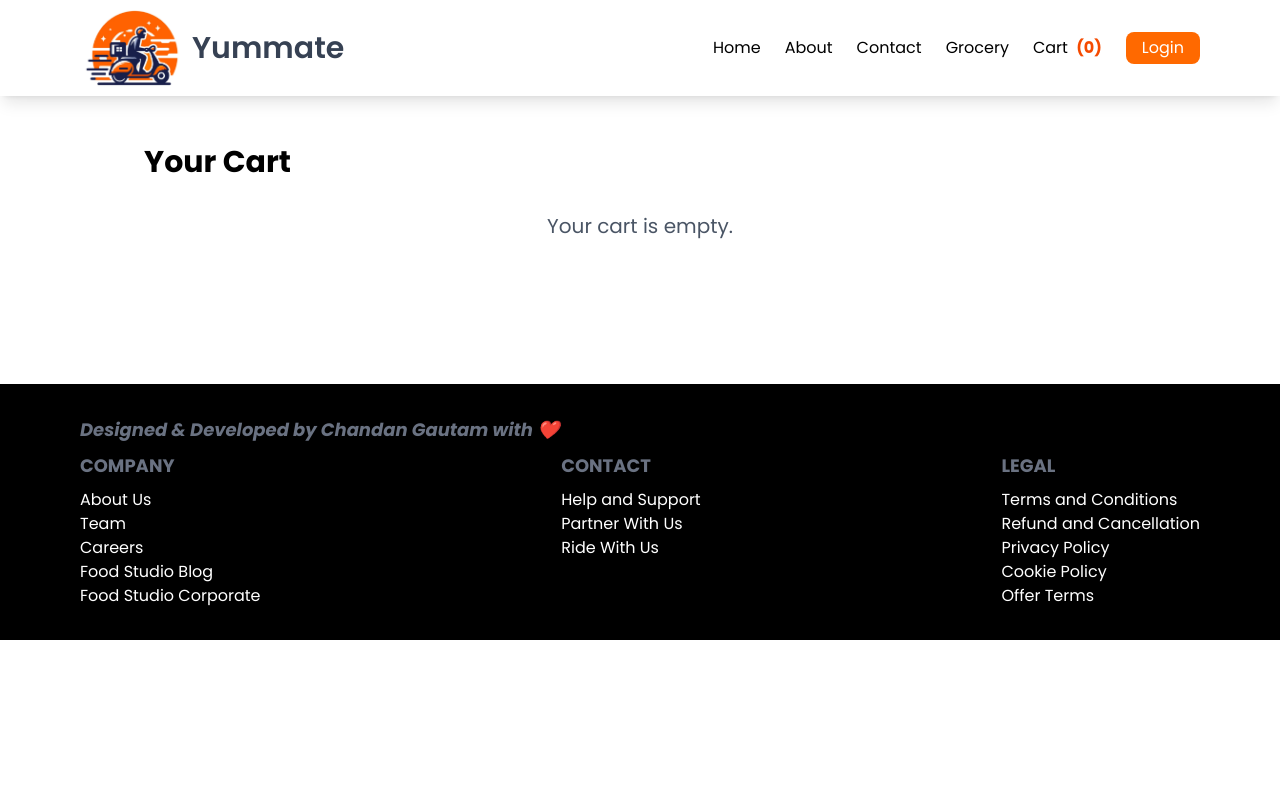
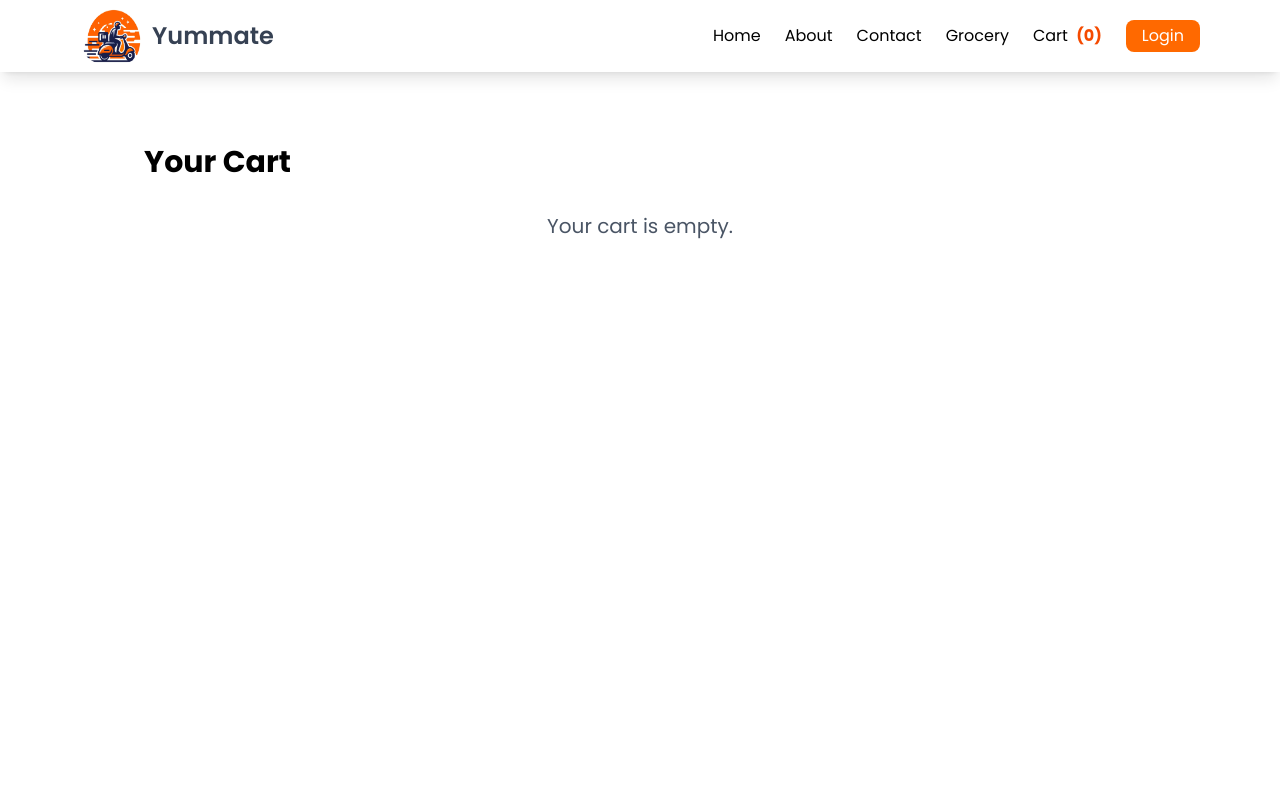
Before and after one commit to chandan-16/yummate-react, a React (Create React App) app: page /cart in a window 1280 px wide. Shown: the top 800 px of the page. Built offline with nearby package versions, Linux system fonts and the light colour scheme.

Commit message:
Removed consoles, css styles changed of header and components

```diff
--- a/src/components/Cart.js
+++ b/src/components/Cart.js
@@ -4,11 +4,10 @@ import { remove } from "../utils/cartSlice";
 const Cart = () => {
   const dispatch = useDispatch();
   const cartItem = useSelector(state => state.cartState.cartList);
-  console.log("cartItem----->", cartItem);
   const total = useSelector(state => state.cartState.total);
 
   return (
-    <div className="px-4 sm:px-10 md:px-20 py-36 max-w-6xl mx-auto">
+    <div className="px-4 sm:px-10 md:px-20 py-36 max-w-6xl mx-auto h-230">
       <h1 className="text-2xl sm:text-3xl font-bold mb-8">Your Cart</h1>
 
       {cartItem.length === 0 ? (
--- a/src/components/Header.js
+++ b/src/components/Header.js
@@ -21,8 +21,8 @@ const Header = () => {
   return (
     <div className="header w-full px-6 md:px-10 lg:px-20 flex flex-col md:flex-row py-2 items-center justify-between text-center shadow shadow-lg fixed top-0 left-0 bg-white z-50">
       <div className="logo-container flex items-center gap-2 mb-4 md:mb-0">
-        <img className="w-15 h-12 md:w-26 md:h-20 rounded-3xl" src={Logo} alt="Yummate Logo" />
-        <h1 className="text-2xl md:text-3xl font-semibold text-gray-700">Yummate</h1>
+        <img className="w-7 h-7 md:w-16 md:h-14 rounded-3xl" src={Logo} alt="Yummate Logo" />
+        <h1 className="text-2xl md:text-2xl font-semibold text-gray-700">Yummate</h1>
       </div>
 
       <div className="nav-items w-full md:w-auto">
--- a/src/components/RestaurantMenuItem.js
+++ b/src/components/RestaurantMenuItem.js
@@ -17,7 +17,7 @@ const RestaurantMenuItem = ({menuItem}) => {
           <h2 className="font-bold text-lg sm:text-xl text-gray-800 hover:underline cursor-pointer">{name}</h2>
           <p className="text-base text-gray-700 pt-1">₹{price}</p>
           <p className="text-sm text-gray-500 pt-2" >{description}</p>
-          <p className="text-md mt-2"><i className="bi bi-star bg-green-600 text-white px-2 py-1 rounded-full mr-2"></i> {rating}</p>
+          <p className="text-md mt-2"><i className="bi bi-star bg-green-600 text-white px-2 py-1 rounded-full mr-2"></i>{rating}</p>
           <button onClick={() => dispatch(add(menuItem))} className="mt-4 bg-white border border-green-600 text-green-600 px-5 py-2 rounded hover:bg-green-600 hover:text-white transition duration-200">ADD</button>
         </div>
       </div>
```
